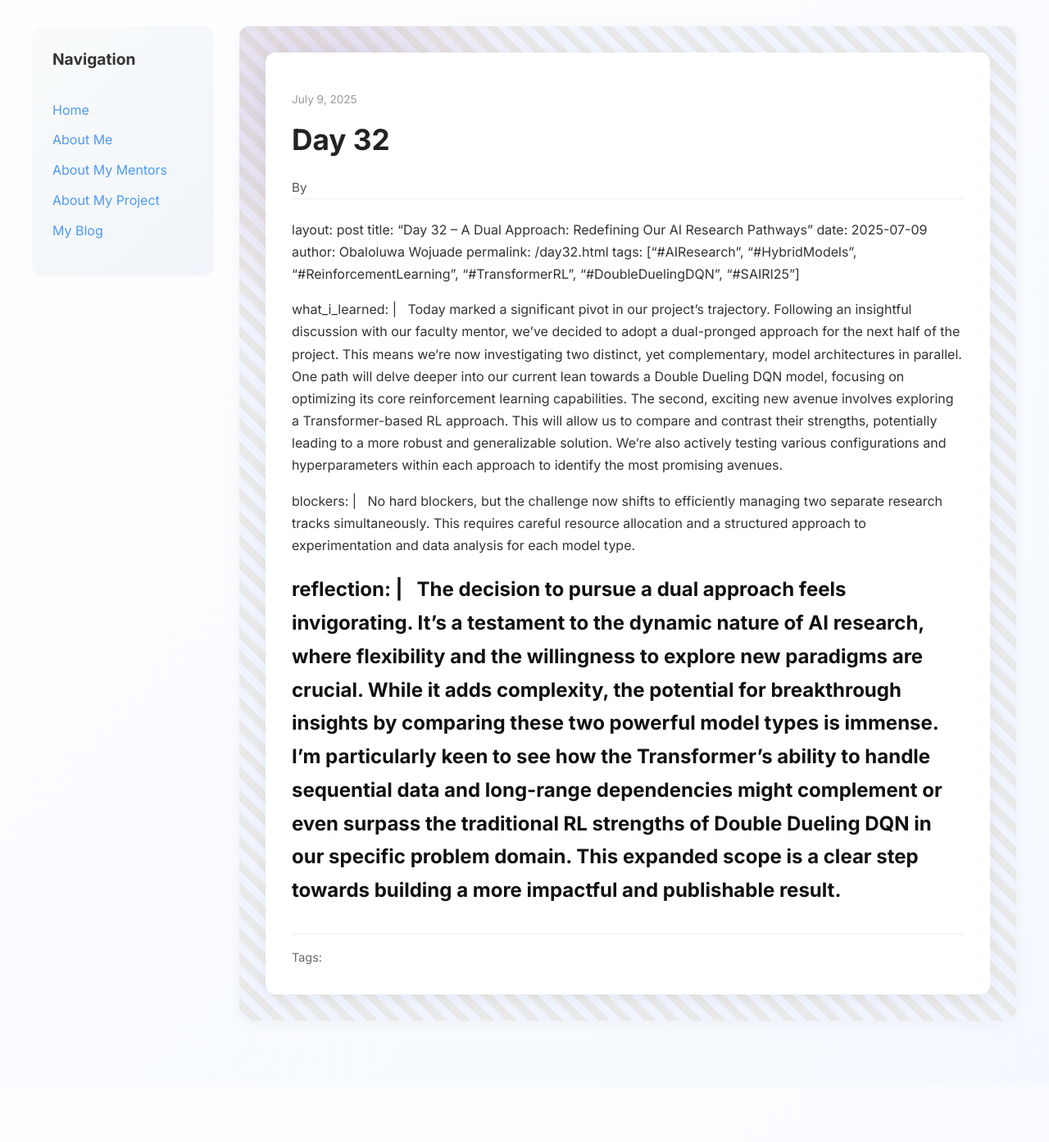
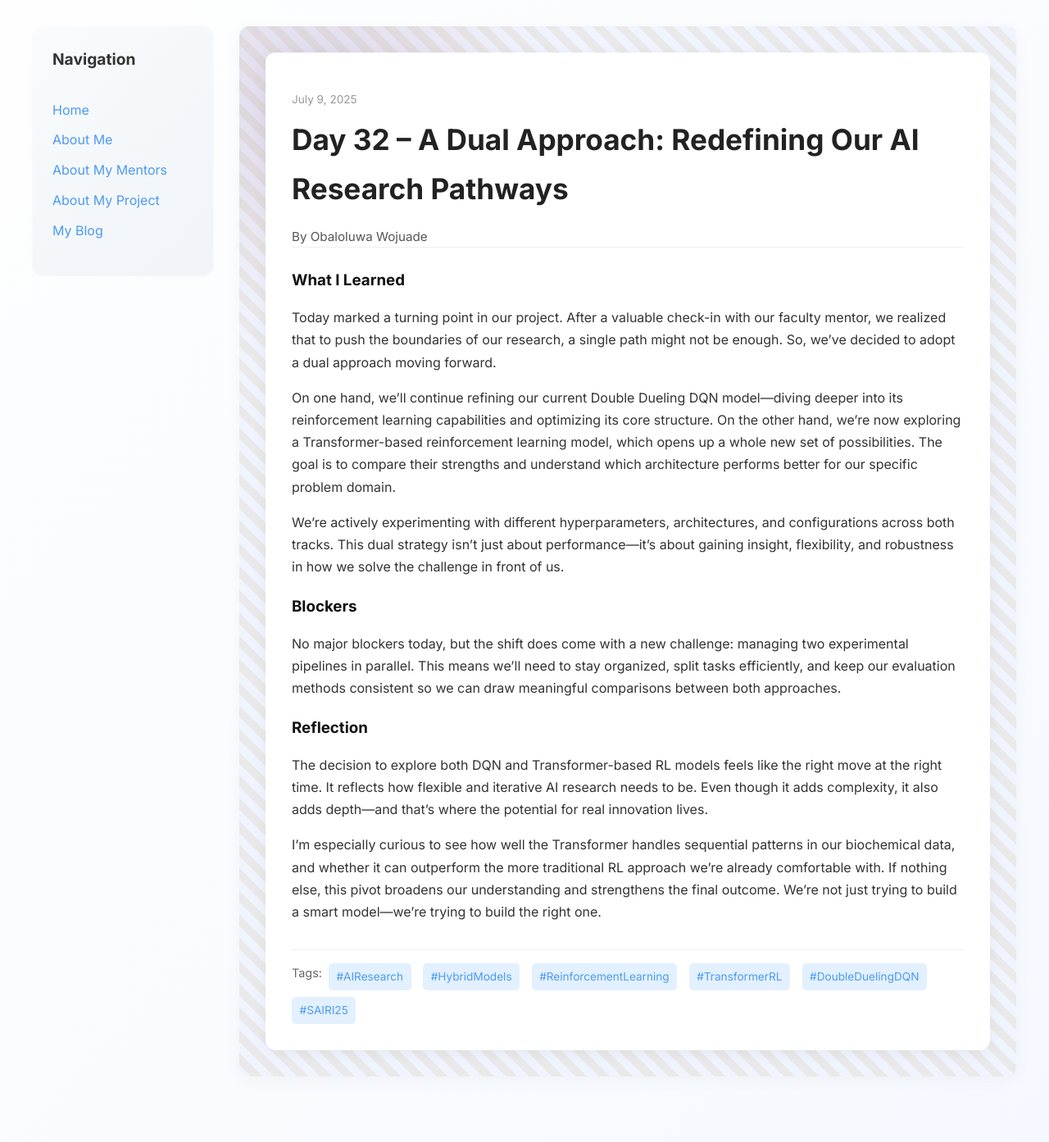
Before and after one commit to obwoj1/obwoj1.github.io, a Jekyll site: the page built from _posts/2025-07-09-day-32.md, in a window 1280 px wide. Shown: the whole page at 82% size. Built offline with Jekyll 4.4.1, drawn with Linux system fonts in a browser that asks for light colours; our own code applies the rules of GitHub Pages for plain Markdown files; before the commit the page ends 1325 px from its top, so only the background shows below that.

Commit message:
Update 2025-07-09-day-32.md

```diff
--- a/_posts/2025-07-09-day-32.md
+++ b/_posts/2025-07-09-day-32.md
@@ -1,3 +1,4 @@
+---
 layout: post
 title: "Day 32 – A Dual Approach: Redefining Our AI Research Pathways"
 date: 2025-07-09
@@ -6,10 +7,17 @@ permalink: /day32.html
 tags: ["#AIResearch", "#HybridModels", "#ReinforcementLearning", "#TransformerRL", "#DoubleDuelingDQN", "#SAIRI25"]
 
 what_i_learned: |
-  Today marked a significant pivot in our project's trajectory. Following an insightful discussion with our faculty mentor, we've decided to adopt a dual-pronged approach for the next half of the project. This means we're now investigating two distinct, yet complementary, model architectures in parallel. One path will delve deeper into our current lean towards a Double Dueling DQN model, focusing on optimizing its core reinforcement learning capabilities. The second, exciting new avenue involves exploring a Transformer-based RL approach. This will allow us to compare and contrast their strengths, potentially leading to a more robust and generalizable solution. We're also actively testing various configurations and hyperparameters within each approach to identify the most promising avenues.
+  Today marked a turning point in our project. After a valuable check-in with our faculty mentor, we realized that to push the boundaries of our research, a single path might not be enough. So, we've decided to adopt a dual approach moving forward.
+
+  On one hand, we’ll continue refining our current Double Dueling DQN model—diving deeper into its reinforcement learning capabilities and optimizing its core structure. On the other hand, we're now exploring a Transformer-based reinforcement learning model, which opens up a whole new set of possibilities. The goal is to compare their strengths and understand which architecture performs better for our specific problem domain.
+
+  We’re actively experimenting with different hyperparameters, architectures, and configurations across both tracks. This dual strategy isn’t just about performance—it's about gaining insight, flexibility, and robustness in how we solve the challenge in front of us.
 
 blockers: |
-  No hard blockers, but the challenge now shifts to efficiently managing two separate research tracks simultaneously. This requires careful resource allocation and a structured approach to experimentation and data analysis for each model type.
+  No major blockers today, but the shift does come with a new challenge: managing two experimental pipelines in parallel. This means we’ll need to stay organized, split tasks efficiently, and keep our evaluation methods consistent so we can draw meaningful comparisons between both approaches.
 
-reflection: |   The decision to pursue a dual approach feels invigorating. It’s a testament to the dynamic nature of AI research, where flexibility and the willingness to explore new paradigms are crucial. While it adds complexity, the potential for breakthrough insights by comparing these two powerful model types is immense. I'm particularly keen to see how the Transformer's ability to handle sequential data and long-range dependencies might complement or even surpass the traditional RL strengths of Double Dueling DQN in our specific problem domain. This expanded scope is a clear step towards building a more impactful and publishable result.
+reflection: |
+  The decision to explore both DQN and Transformer-based RL models feels like the right move at the right time. It reflects how flexible and iterative AI research needs to be. Even though it adds complexity, it also adds depth—and that’s where the potential for real innovation lives.
+
+  I’m especially curious to see how well the Transformer handles sequential patterns in our biochemical data, and whether it can outperform the more traditional RL approach we're already comfortable with. If nothing else, this pivot broadens our understanding and strengthens the final outcome. We're not just trying to build a smart model—we’re trying to build the right one.
 ---
```
